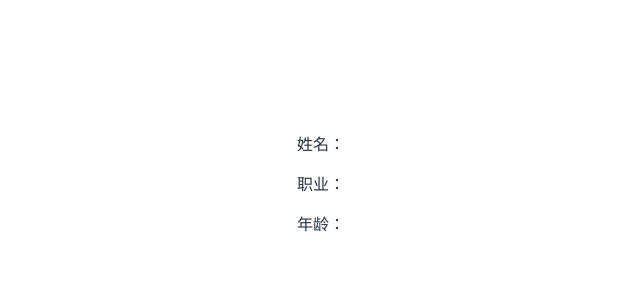
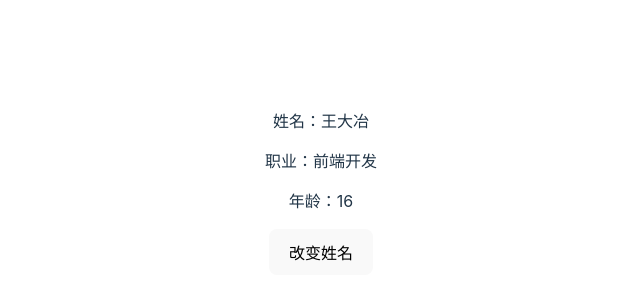
Before and after one commit to husky-dot/vue-tips-handbook, a Vue app: page / in a window 1280 px wide. Shown: the part 216-516 px from the top of the page, without its empty margins (319-959 px from the left). Built offline with nearby package versions, Linux system fonts and the light colour scheme.

Commit message:
feat: 完成

```diff
--- a/src/App.vue
+++ b/src/App.vue
@@ -1,7 +1,22 @@
 <template>
-  <User />
+  <User :userInfo="userInfo" />
+
+  <button @click="updateUserName">改变姓名</button>
 </template>
 
 <script setup>
+import { reactive } from 'vue'
 import User from './components/User.vue'
+
+const userInfo = reactive({
+  detail: {
+    name: '王大冶'
+  },
+  job: '前端开发',
+  age: 16
+})
+
+const updateUserName = () => {
+  userInfo.detail.name = '小明'
+}
 </script>
--- a/src/components/User.vue
+++ b/src/components/User.vue
@@ -1,15 +1,15 @@
 <template>
   <div>
-    <p>姓名：{{ name }}</p>
-    <p>职业：{{ job }}</p>
-    <p>年龄：{{ age }}</p>
+    <p>姓名：{{ userInfo.detail.name }}</p>
+    <p>职业：{{ userInfo.job }}</p>
+    <p>年龄：{{ userInfo.age }}</p>
   </div>
 </template>
 
-<script setup>
- defineProps({
-  name: String,
-  job: String,
-  age: Number
-})
+<script>
+export default {
+  props: {
+    userInfo: Object
+  },
+}
 </script>
```
